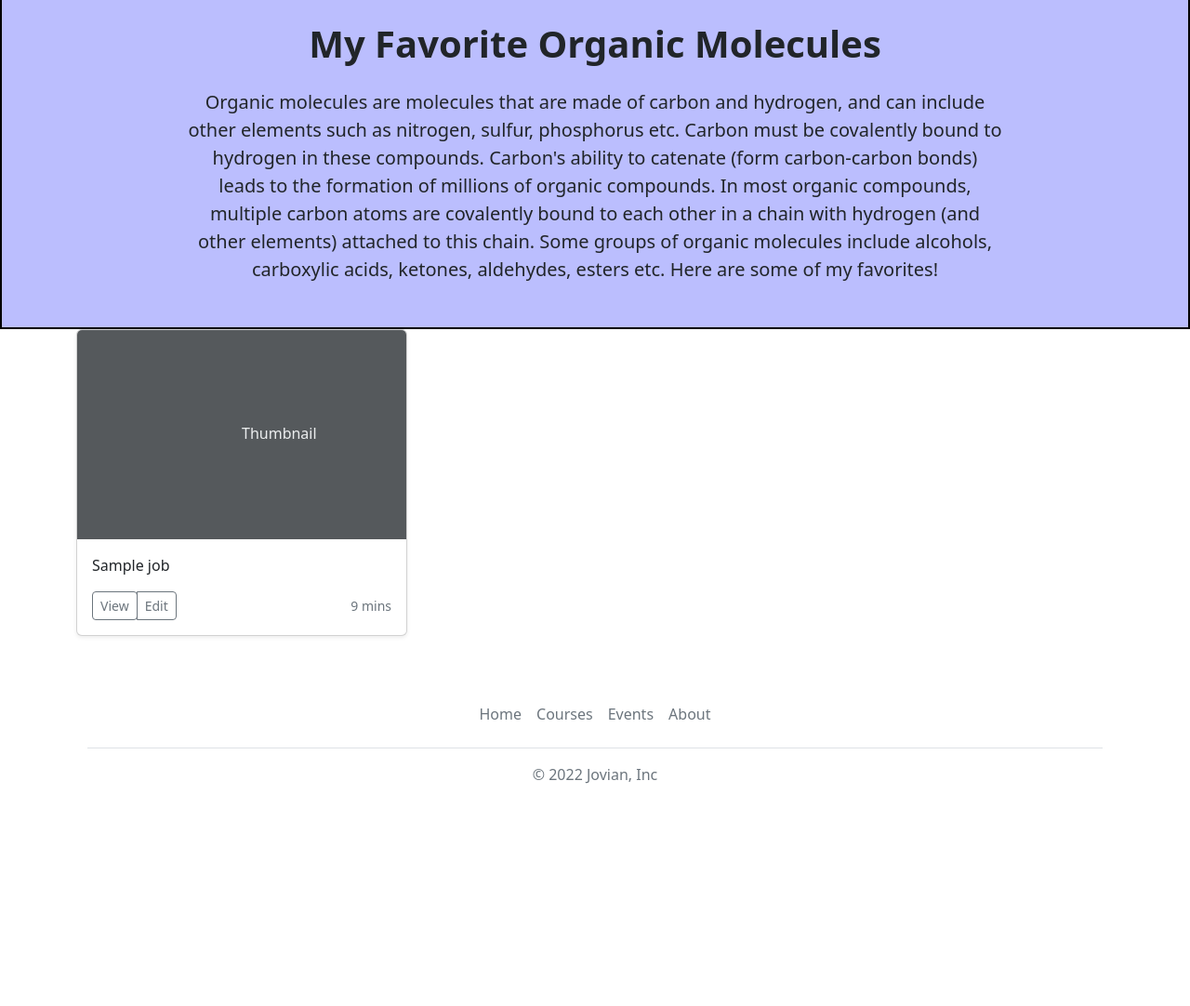
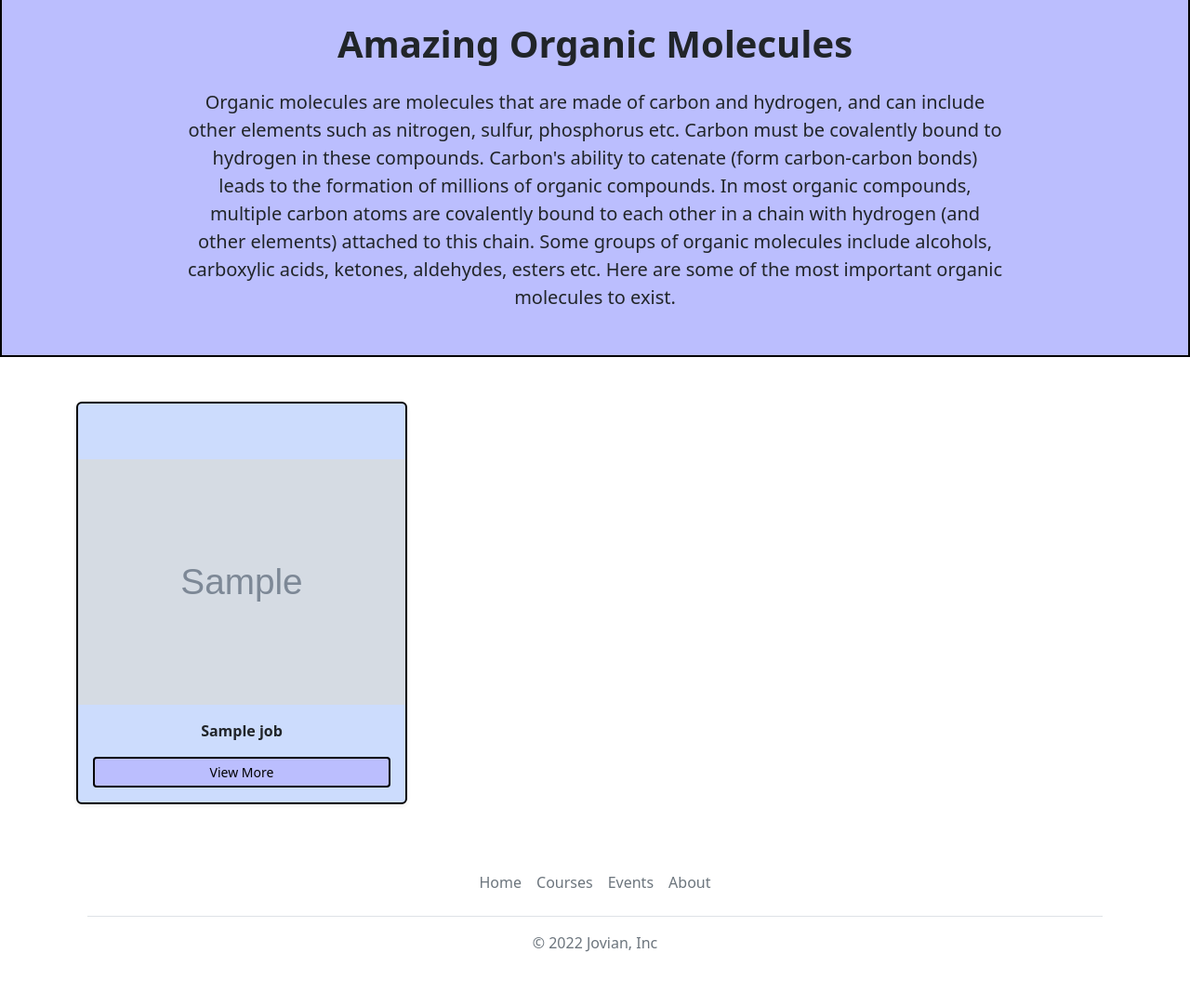
Before and after one commit to artemis200115/website_project, a Flask app: template templates/home.html in a window 1280 px wide. Shown: the part 360-1442 px from the top of the page at 93% size. Before the commit the page ends 1203 px from the top, so only its background shows below. Run offline with Flask 3, Linux system fonts and the light colour scheme; the template is opened without the code that fills it: most values are stand-ins (such as "Sample title", 1, 10 or a date in 2020); grey boxes marked "Sample" are stand-in pictures.

Commit message:
added image formatting on main page

```diff
--- a/app.py
+++ b/app.py
@@ -1,6 +1,10 @@
 from flask import Flask, render_template, jsonify
 from database import load_jobs_from_db
 
+
+IMAGES =[ {
+'link': 'https://websiteproject.tacogguk.repl.co/static/penicillin.png'
+}]
 app = Flask(__name__)
 
 
@@ -8,7 +12,7 @@ app = Flask(__name__)
 def hello_jovian():
     jobs = load_jobs_from_db()
     return render_template('home.html',
-                           jobs= jobs)
+                           jobs= jobs, img=IMAGES)
 
 
 if __name__ == '__main__':
--- a/templates/home.html
+++ b/templates/home.html
@@ -19,16 +19,18 @@
     <img class="img-fluid" id="banner" src="https://websiteproject.tacogguk.repl.co/static/banner.jpg" style="border: 2px solid black; padding-bottom:0; margin-bottom: 0;" >
     <div class="container-fluid" style="padding-top: 15px; background-color: #bbbefe; padding-bottom: 15px; border-left: 2px solid black; border-right: 2px solid black;border-bottom: 2px solid black;">
       <h1 style="font-weight: bold"; class="text-center mt-2 mb-4">
-        My Favorite Organic Molecules
+       Amazing Organic Molecules
       </h1>
       <div class="row" style="margin-bottom:32px">
         <div>
       <p class="lead" style="margin:0 auto;text-align: center; font-weight: semi-bold; width: 70%;" >
-        Organic molecules are molecules that are made of carbon and hydrogen, and can include other elements such as nitrogen, sulfur, phosphorus etc. Carbon must be covalently bound to hydrogen in these compounds. Carbon's ability to catenate (form carbon-carbon bonds) leads to the formation of millions of organic compounds. In most organic compounds, multiple carbon atoms are covalently bound to each other in a chain with hydrogen (and other elements) attached to this chain. Some groups of organic molecules include alcohols, carboxylic acids, ketones, aldehydes, esters etc. Here are some of my favorites!
+        Organic molecules are molecules that are made of carbon and hydrogen, and can include other elements such as nitrogen, sulfur, phosphorus etc. Carbon must be covalently bound to hydrogen in these compounds. Carbon's ability to catenate (form carbon-carbon bonds) leads to the formation of millions of organic compounds. In most organic compounds, multiple carbon atoms are covalently bound to each other in a chain with hydrogen (and other elements) attached to this chain. Some groups of organic molecules include alcohols, carboxylic acids, ketones, aldehydes, esters etc. Here are some of the most important organic molecules to exist.
       </p>
         </div>
       </div>
     </div>
+    <br>
+    <br>
     {% include 'molecules.html' %}
     {% include 'footer.html' %}
   </body>
--- a/templates/molecules.html
+++ b/templates/molecules.html
@@ -2,20 +2,17 @@
 
       <div class="row">
 {% for job in jobs %}
+{% for image in img %}
         <div class="col-md-4">
-          <div class="card mb-4 shadow-sm">
-            <svg class="bd-placeholder-img card-img-top" width="100%" height="225" xmlns="http://www.w3.org/2000/svg" preserveAspectRatio="xMidYMid slice" focusable="false" role="img" aria-label="Placeholder: Thumbnail"><title>Placeholder</title><rect width="100%" height="100%" fill="#55595c"/><text x="50%" y="50%" fill="#eceeef" dy=".3em">Thumbnail</text></svg>
+          <div class="card mb-4 shadow-sm" style="background-color: #ccdcfd; border: 2px solid black;">
+            <svg class="bd-placeholder-img card-img-top" width="100%" height="60" xmlns="http://www.w3.org/2000/svg" preserveAspectRatio="xMidYMid slice" focusable="false" role="img" aria-label="Placeholder: Thumbnail"><img src ="{{image['link']}}"></img></svg>
             <div class="card-body">
-              <p class="card-text">{{job['title']}}</p>
-              <div class="d-flex justify-content-between align-items-center">
-                <div class="btn-group">
-                  <a href="/job/{{job['id']}}"><button type="button" class="btn btn-sm btn-outline-secondary">View</button></a>
-                  <button type="button" class="btn btn-sm btn-outline-secondary">Edit</button>
-                </div>
-                <small class="text-muted">9 mins</small>
-              </div>
+              <p style="text-align:center; font-weight: bold;" class="card-text">{{job['title']}}</p>
+                  <a href="/job/{{job['id']}}"><button type="button" class="btn btn-info btn-sm btn-block col-12" style="background-color: #bbbefe !important; border: 2px solid black !important;">View More</button></a>
+
             </div>
           </div>
         </div>
 {% endfor %}
+{% endfor %}
       </div>
```
Also changed, not shown: static/penicillin.jpg (added), static/penicillin.png (added), templates/moleculesinfo.html (deleted).
